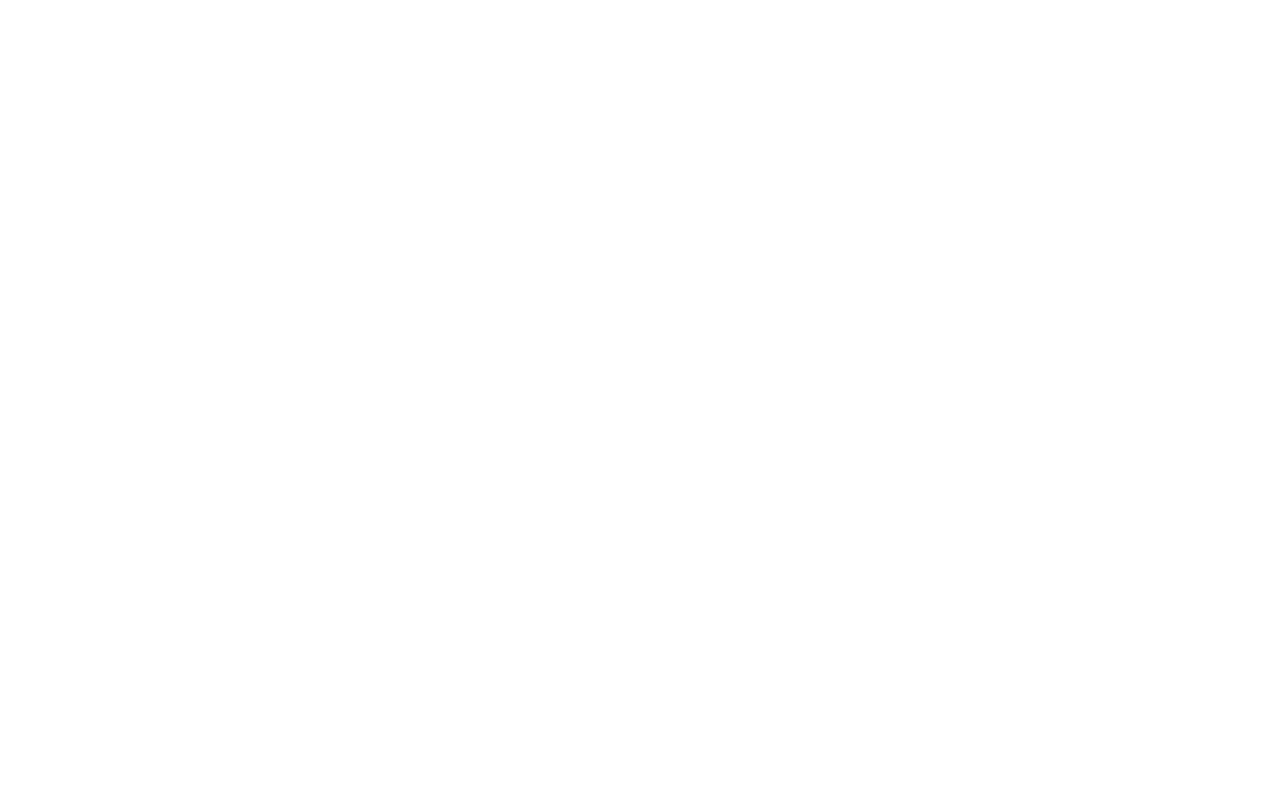
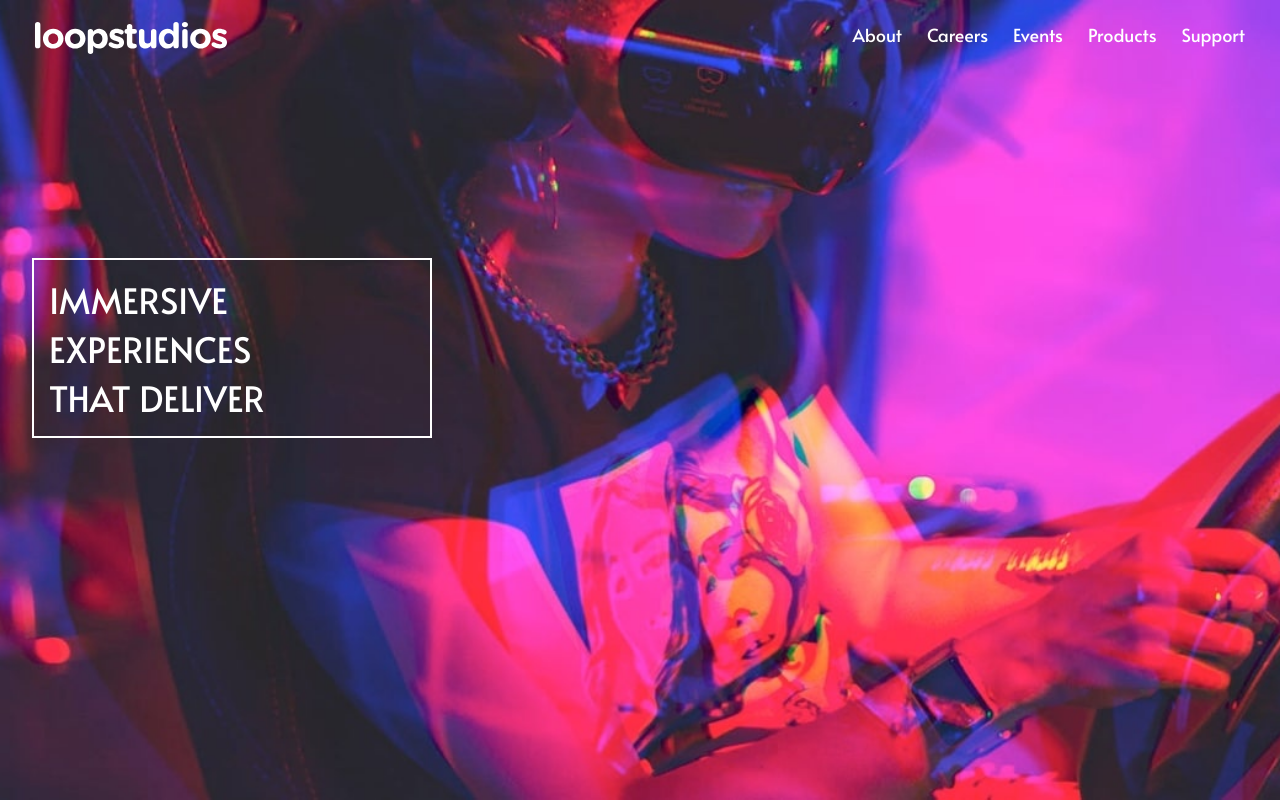
Before and after one commit to FelipePinha/Landing-page-loopstudios, a React (Vite) app: page / in a window 1280 px wide. Built offline with nearby package versions, Linux system fonts and the light colour scheme.

Commit message:
create header & banner

```diff
--- a/index.html
+++ b/index.html
@@ -2,7 +2,7 @@
 <html lang="en">
   <head>
     <meta charset="UTF-8" />
-    <link rel="icon" type="image/svg+xml" href="/vite.svg" />
+    <link rel="icon" href="./src/assets/favicon-32x32.png" />
     <meta name="viewport" content="width=device-width, initial-scale=1.0" />
     <title>Landing page loopstudios</title>
 
--- a/src/App.tsx
+++ b/src/App.tsx
@@ -1,15 +1,16 @@
 import { GlobalStyle } from "./styles/Global"
 import { ThemeProvider } from "styled-components"
 import theme from "./styles/Theme"
+import { Banner } from "./components/Banner/Banner"
 
 function App() {
 
   return (
     <>
-      <GlobalStyle />
       <ThemeProvider theme={theme}>
+        <GlobalStyle />
         <main>
-
+          <Banner />
         </main>
       </ThemeProvider>
     </>
--- /dev/null
+++ b/src/components/Banner/Banner.tsx
@@ -0,0 +1,19 @@
+import { Header } from '../Header/Header'
+import * as C from './Styles'
+
+export const Banner = () => {
+    return (
+        <C.Section>
+            <Header />
+            <C.MsgContainer>
+                <C.Msg>
+                    <h1>
+                        <span>IMMERSIVE</span>
+                        <span>EXPERIENCES</span>
+                        <span>THAT DELIVER</span>
+                    </h1>
+                </C.Msg>
+            </C.MsgContainer>
+        </C.Section>
+    )
+}
--- /dev/null
+++ b/src/components/Banner/Styles.ts
@@ -0,0 +1,43 @@
+import styled from "styled-components";
+import ImageHero from '../../assets/desktop/image-hero.jpg'
+
+export const Section = styled.section`
+    width: 100vw;
+    height: 100vh;
+
+    background-image: url(${ImageHero});
+    background-repeat: no-repeat;
+    background-position: center center;
+    background-size: cover;
+`
+
+export const MsgContainer = styled.div`
+    width: 100%;
+    height: 39rem;
+    display: flex;
+    align-items: flex-end;
+    justify-content: flex-start;
+    padding: 3.2rem;
+
+
+    @media (max-width: 500px) {
+        justify-content: center;
+    }
+`
+
+export const Msg = styled.div`
+    width: 40rem;
+    height: 18rem;
+    padding: 1.5rem;
+    border: 2px solid ${props => props.theme.colors.white};
+
+
+    h1 {
+        display: flex;
+        flex-direction: column;
+        font-size: 3.5rem;
+        color: ${props => props.theme.colors.white};
+        font-weight: 400;
+    }
+
+`
--- /dev/null
+++ b/src/components/Header/Header.tsx
@@ -0,0 +1,25 @@
+import * as C from './Styles'
+import Logo from '../../assets/logo.svg'
+import { MobileNav } from '../MobileNav/MobileNav'
+
+
+export const Header = () => {
+    return (
+        <C.Header>
+            <div>
+                <img src={Logo} alt="Logo" />
+            </div>
+            <C.Nav>
+                <ul>
+                    <li><a href='#'>About</a></li>
+                    <li><a href='#'>Careers</a></li>
+                    <li><a href='#'>Events</a></li>
+                    <li><a href='#'>Products</a></li>
+                    <li><a href='#'>Support</a></li>
+                </ul>
+            </C.Nav>
+
+            <MobileNav />
+        </C.Header>
+    )
+}
--- /dev/null
+++ b/src/components/Header/Styles.ts
@@ -0,0 +1,43 @@
+import styled from "styled-components";
+
+export const Header = styled.header`
+    height: 8rem;
+    display: flex;
+    justify-content: space-between;
+    align-items: center;
+    padding: 3.5rem;
+
+    @media (max-width: 375px) {
+        padding: 1rem;
+    }
+`
+
+export const Nav = styled.nav`
+    ul {
+        display: flex;
+        column-gap: 2.5rem;
+        font-size: 1.6rem;
+    }
+
+    ul li a {
+        font-size: 1.8rem;
+    }
+
+    ul li a::after {
+        content: '';
+        width: 0;
+        height: 2px;
+        display: block;
+        margin: .5rem auto;
+        background-color: ${props => props.theme.colors.white};
+        transition: width .2s ease;
+    }
+
+    ul li a:hover::after {
+        width: 100%;
+    }
+
+    @media (max-width: 768px) {
+        display: none;
+    }
+`
--- /dev/null
+++ b/src/components/MobileNav/MobileNav.tsx
@@ -0,0 +1,44 @@
+import { useState } from "react"
+import BurgerIcon from '../../assets/icon-hamburger.svg'
+import CloseMenu from '../../assets/icon-close.svg'
+import Logo from '../../assets/logo.svg'
+import * as C from './Styles'
+
+export const MobileNav = () => {
+    const [menuIsOpen, setMenuIsOpen] = useState(false)
+
+    return (
+        <>
+            <C.Burger>
+                <img
+                    onClick={() => setMenuIsOpen(!menuIsOpen)}
+                    src={BurgerIcon}
+                    alt="hamburger menu"
+                />
+            </C.Burger>
+            <C.MenuContainer menuIsOpen={menuIsOpen}>
+                <C.MenuHeader>
+                    <img
+                        src={Logo}
+                        className="logo"
+                        alt="Logo"
+                    />
+                    <img
+                        onClick={() => setMenuIsOpen(!menuIsOpen)}
+                        src={CloseMenu}
+                        className="close"
+                        alt="fechar menu" />
+                </C.MenuHeader>
+                <C.mobileMenuNav>
+                    <ul>
+                        <li><a href="#">About</a></li>
+                        <li><a href="#">Careers</a></li>
+                        <li><a href="#">Events</a></li>
+                        <li><a href="#">Products</a></li>
+                        <li><a href="#">Support</a></li>
+                    </ul>
+                </C.mobileMenuNav>
+            </C.MenuContainer>
+        </>
+    )
+}
--- /dev/null
+++ b/src/components/MobileNav/Styles.ts
@@ -0,0 +1,64 @@
+import styled from "styled-components";
+import { MobileMenuProps } from "../../types/styled";
+
+export const Burger = styled.div`
+    display: none;
+    cursor: pointer;
+
+    img {
+        width: 3rem;
+        height: 2.5rem;
+    }
+
+    @media (max-width: 768px) {
+        display: block;
+    }
+`
+
+export const MenuContainer = styled.div<MobileMenuProps>`
+    position: fixed;
+    right: ${props => props.menuIsOpen ? '0' : '-100%'};
+    top: 0;
+    height: 100vh;
+    width: 100%;
+    border: 2px solid black;
+    background-color: ${props => props.theme.colors.black};
+
+    transition: right .3s ease-in-out;
+`
+
+export const MenuHeader = styled.header`
+    width: 100%;
+    display: flex;
+    justify-content: space-between;
+    align-items: center;
+    padding: 2rem;
+
+    .close {
+        width: 2.5rem;
+        height: 2.5rem;
+        cursor: pointer;
+    }
+
+    .logo {
+        width: 15rem;
+    }
+`
+
+export const mobileMenuNav = styled.nav`
+    margin-top: 8rem;
+    padding: 0 1.5rem;
+
+    ul {
+        display: flex;
+        flex-direction: column;
+        gap: 2.2rem;
+    }
+
+    ul li a {
+        font-family: 'Josefin Sans';
+        font-size: 2.5rem;
+        color: ${props => props.theme.colors.darkGray};
+        text-transform: uppercase;
+    }
+`
--- a/src/styles/Global.ts
+++ b/src/styles/Global.ts
@@ -15,4 +15,13 @@
         font-size: 1.5rem;
         font-family: 'Alata', sans-serif;
     }
+
+    ul {
+        list-style: none;
+    }
+
+    a {
+        text-decoration: none;
+        color: ${props => props.theme.colors.white};
+    }
 `
--- a/src/types/styled.d.ts
+++ b/src/types/styled.d.ts
@@ -10,3 +10,7 @@
         }
     }
 }
+
+export interface MobileMenuProps {
+    menuIsOpen: boolean
+}
```
Also changed, not shown: src/assets/favicon-32x32.png (added).
